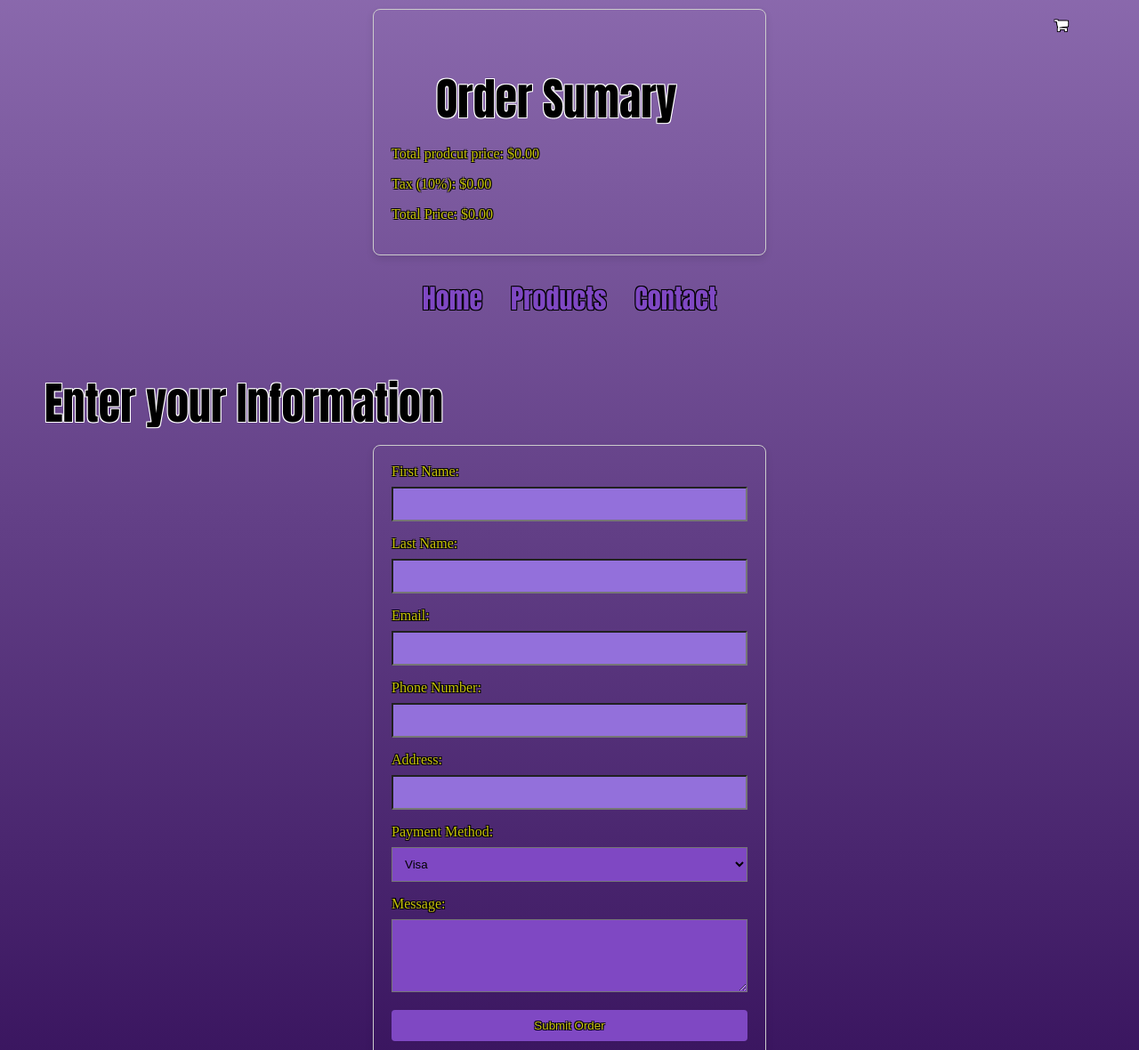
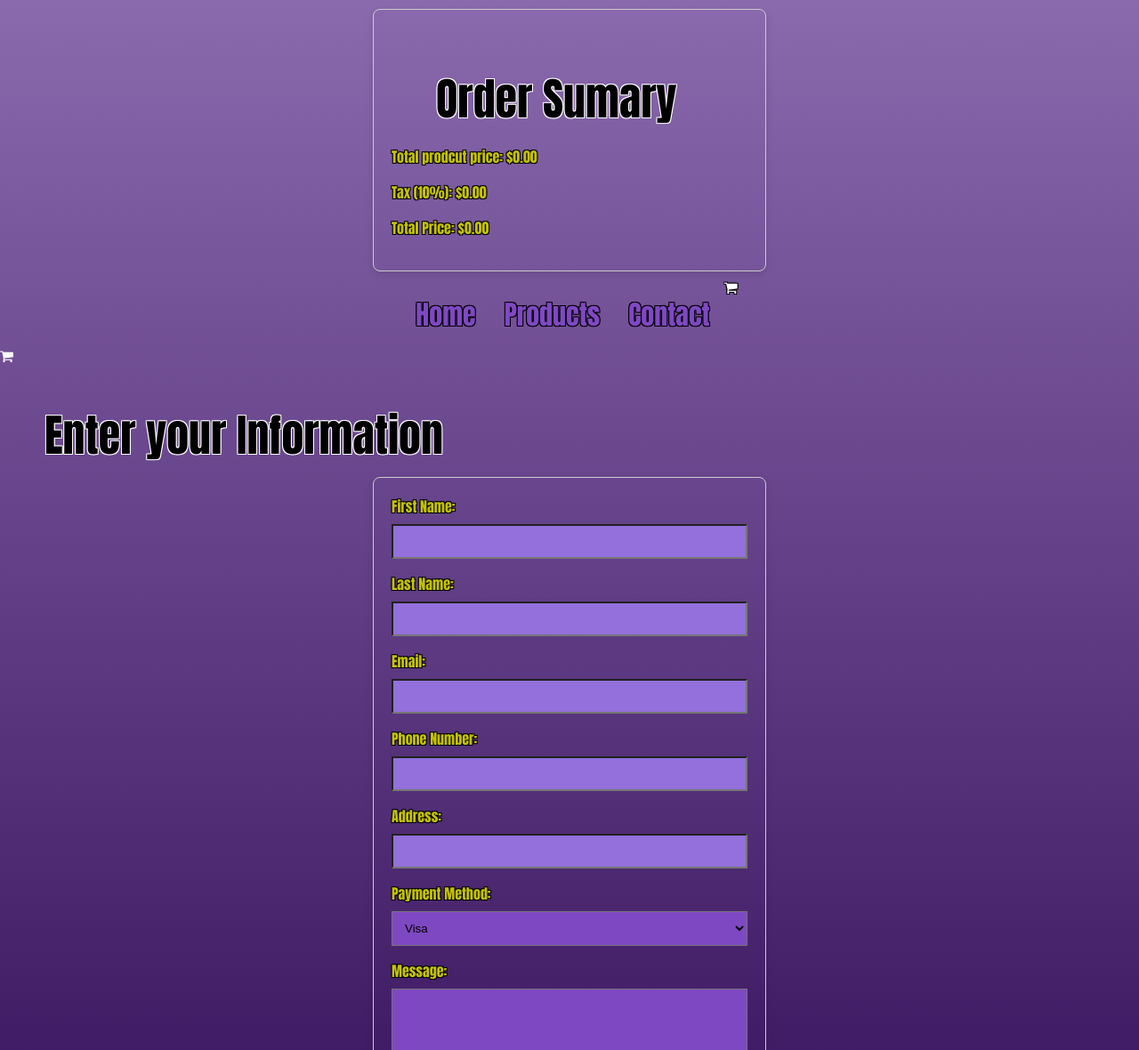
Before and after one commit to frostywiz/cis425project_frostywiz, a plain HTML site: page cart.html in a window 1280 px wide. Shown: the part 200-1380 px from the top of the page at 89% size. Drawn offline with Linux system fonts and the light colour scheme.

Commit message:
Update products.css

```diff
--- a/products.css
+++ b/products.css
@@ -107,6 +107,18 @@ h2 {
 #products-table-container {
     margin-left: 30px;
     margin-bottom: 15px;
+    color: rgba(255, 251, 7, 0.767);
+    text-shadow:
+        -1px -1px 0 black,
+         1px -1px 0 black,
+        -1px  1px 0 black,
+         1px  1px 0 black;
+         font-family: Impact, Haettenschweiler, 'Arial Narrow Bold', sans-serif;
+
+}
+
+#products-table-container th {
+    font-size: 24px;
 }
 
 #body-products {
@@ -163,6 +175,7 @@ td img {
 #side-menu {
     background-color: mediumpurple;
     color: white;
+    font-family: Impact, Haettenschweiler, 'Arial Narrow Bold', sans-serif;
     text-align: left;
     padding: 10px 20px;
     margin-right: 50px;
@@ -190,22 +203,19 @@ td img {
 }
 
 /* 11/9/23 in class shopping cart css */
-#cart-icon-container {
+.cart-icon-container {
     float: right;
-    margin-right: 5px;
+    margin-right: 0 px;
+    position: absolute;
+    top: 215px; /* Adjust the top position as needed */
+    right: 75px; /* Adjust the right position as needed */
+    z-index: 2; /* Ensure it's above other elements */
 }
 
 .fa-shopping-cart {
     font-size: 30px;
     color: white;
     text-decoration: none;
-}
-
-
-#cart-icon-container {
-    position: absolute;
-    top: 220px; /* Adjust the top position as needed */
-    right: 75px; /* Adjust the right position as needed */
 }
 
 footer {
@@ -244,6 +254,13 @@ footer {
 }
 
 #order-summary {
+  font-family: Impact, Haettenschweiler, 'Arial Narrow Bold', sans-serif;
+  color: rgba(255, 251, 7, 0.767);
+  text-shadow:
+  -1px -1px 0 black,
+   1px -1px 0 black,
+  -1px  1px 0 black,
+   1px  1px 0 black;
   width: 80%;
   max-width: 400px;
   padding: 20px;
@@ -252,15 +269,10 @@ footer {
   border-radius: 8px;
   box-shadow: 0 4px 8px rgba(0, 0, 0, 0.1);
   position: relative;
-  color:rgba(255, 251, 7, 0.767);
-  text-shadow:
-  -1px -1px 0 black,
-   1px -1px 0 black,
-  -1px  1px 0 black,
-   1px  1px 0 black;
 }
 
 .userInfoForm {
+    font-family: Impact, Haettenschweiler, 'Arial Narrow Bold', sans-serif;
     width: 80%;
     max-width: 400px;
     padding: 20px;
@@ -291,9 +303,12 @@ footer {
     text-align: center;
 }
 
+
 .userInfoForm button {
     background-color: #7f48c3;
     color: rgba(255, 251, 7, 0.767);
+    font-family: Impact, Haettenschweiler, 'Arial Narrow Bold', sans-serif;
+    font-size: 24px;
     text-shadow:
         -1px -1px 0 black,
          1px -1px 0 black,
```
